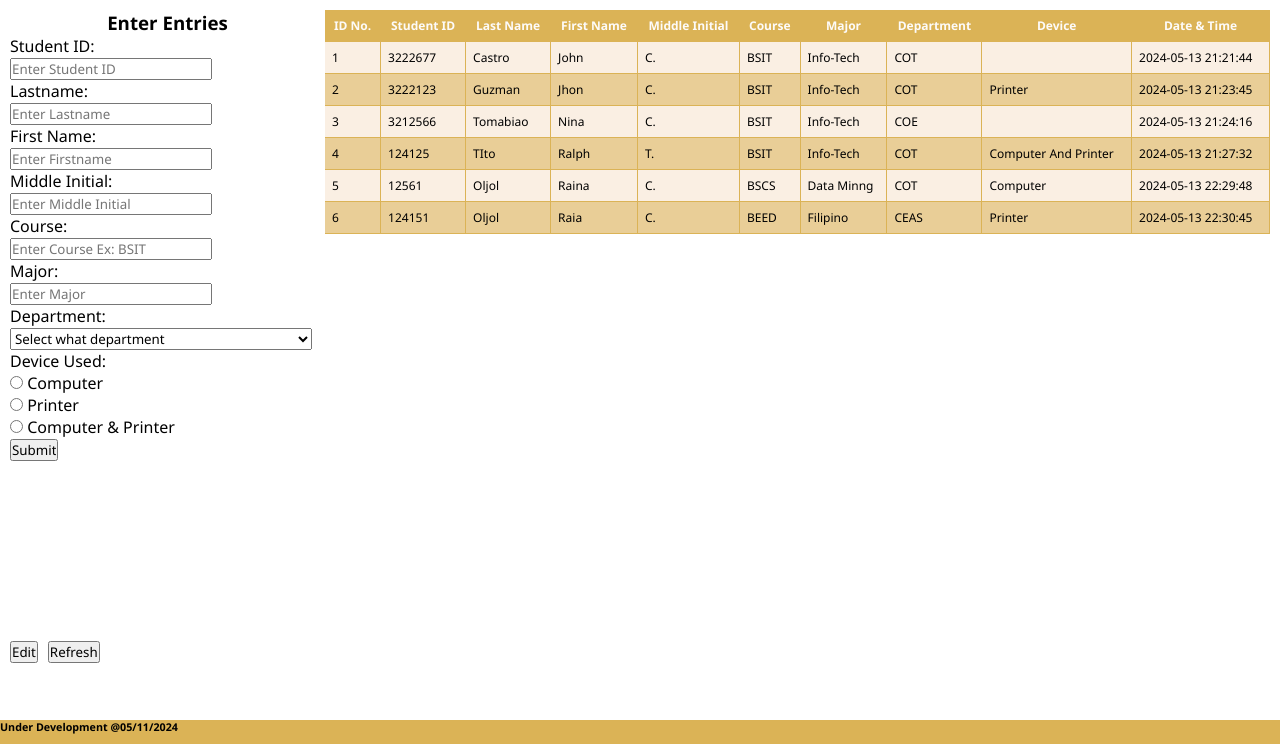
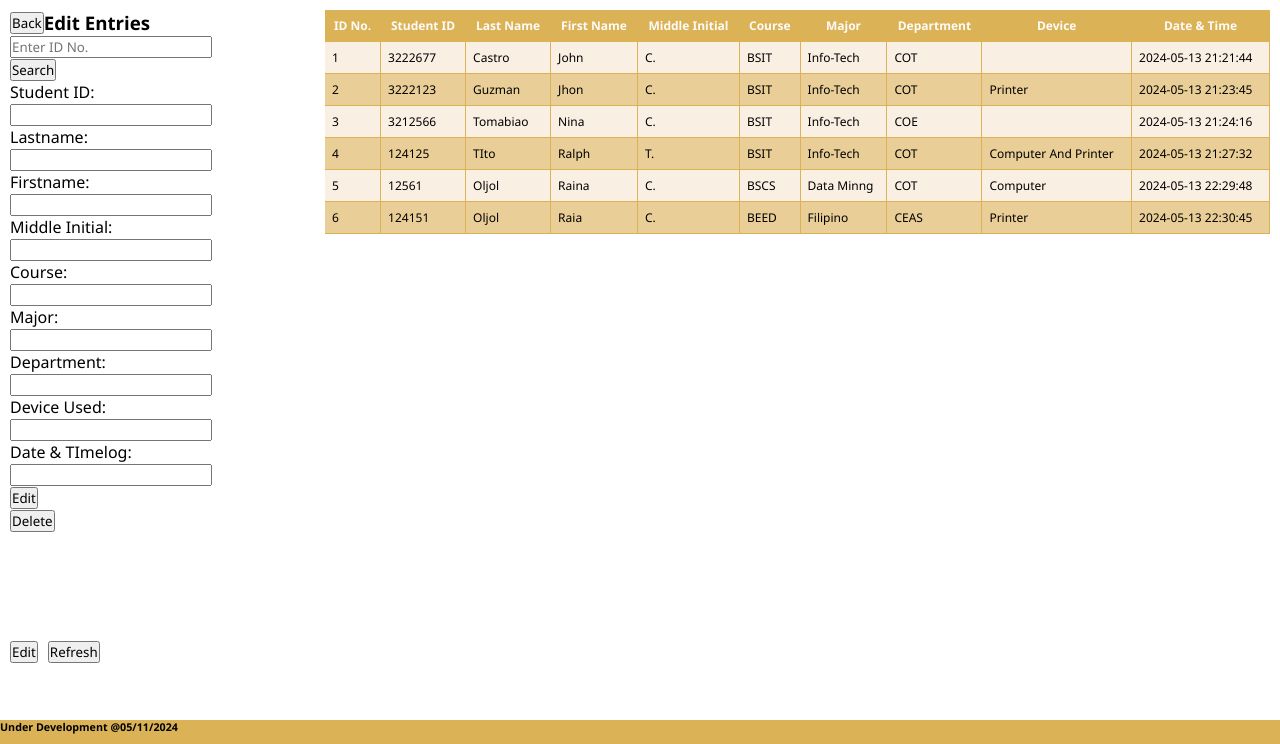
Before and after one commit to JohnxdLink/CTU-PrintPCUtility, a PHP site: page /views/admin/index.php in a window 1280 px wide. Shown: the part 56-800 px from the top of the page. Run offline with PHP 8.4, Linux system fonts and the light colour scheme.

Commit message:
Msg: Adding Another Form For Edit And Delete

```diff
--- a/views/admin/index.php
+++ b/views/admin/index.php
@@ -20,7 +20,7 @@
 
       <section class="main__container sub-sec">
 
-         <section class="sub-sec__forms sub-form w3-animate-right">
+         <section class="sub-sec__forms sub-form w3-animate-right" style="display: none;">
             <div class="sub-form__header">
                <h3>Enter Entries</h3>
             </div>
@@ -138,6 +138,121 @@
             </div>
          </section>
 
+         <section class="sub-sec__forms sub-form">
+            <div class="sub-form__header">
+               <div>
+                  <button>Back</button>
+               </div>
+               <div>
+                  <h3>Edit Entries</h3>
+               </div>
+            </div>
+            <div class="sub-form__div form-container">
+               <form class="form-container__content" action="">
+                  <div>
+                     <div>
+                        <input type="text" name="" id="" placeholder="Enter ID No.">
+                     </div>
+                     <div>
+                        <input type="submit" name="" id="" value="Search">
+                     </div>
+                  </div>
+               </form>
+
+               <form class="form-container__content" action="">
+                  <div>
+                     <div>
+                        <label for="">Student ID:</label>
+                     </div>
+                     <div>
+                        <input type="text" name="" id="">
+                     </div>
+                  </div>
+
+                  <div>
+                     <div>
+                        <label for="">Lastname:</label>
+                     </div>
+                     <div>
+                        <input type="text" name="" id="">
+                     </div>
+                  </div>
+
+                  <div>
+                     <div>
+                        <label for="">Firstname:</label>
+                     </div>
+                     <div>
+                        <input type="text" name="" id="">
+                     </div>
+                  </div>
+
+                  <div>
+                     <div>
+                        <label for="">Middle Initial:</label>
+                     </div>
+                     <div>
+                        <input type="text" name="" id="">
+                     </div>
+                  </div>
+
+                  <div>
+                     <div>
+                        <label for="">Course:</label>
+                     </div>
+                     <div>
+                        <input type="text" name="" id="">
+                     </div>
+                  </div>
+
+                  <div>
+                     <div>
+                        <label for="">Major:</label>
+                     </div>
+                     <div>
+                        <input type="text" name="" id="">
+                     </div>
+                  </div>
+
+                  <div>
+                     <div>
+                        <label for="">Department:</label>
+                     </div>
+                     <div>
+                        <input type="text" name="" id="">
+                     </div>
+                  </div>
+
+                  <div>
+                     <div>
+                        <label for="">Device Used:</label>
+                     </div>
+                     <div>
+                        <input type="text" name="" id="">
+                     </div>
+                  </div>
+
+                  <div>
+                     <div>
+                        <label for="">Date & TImelog:</label>
+                     </div>
+                     <div>
+                        <input type="text" name="" id="">
+                     </div>
+                  </div>
+
+                  <div>
+                     <div>
+                        <input type="submit" name="edit" id="edit" value="Edit">
+                     </div>
+                     <div>
+                        <input type="submit" name="delete" id="delete" value="Delete">
+                     </div>
+                  </div>
+               </form>
+            </div>
+         </section>
+
          <nav class="sub-sec__nav">
             <div>
                <button>Edit</button>
--- a/views/css/admin/style.css
+++ b/views/css/admin/style.css
@@ -51,7 +51,7 @@ section.sub-sec__forms {
 
 div.sub-form__header {
    display: flex;
-   justify-content: center;
+   align-items: center;
 }
 
 nav.sub-sec__nav {
```
Also changed, not shown: views/js/admin/script.js (added).
